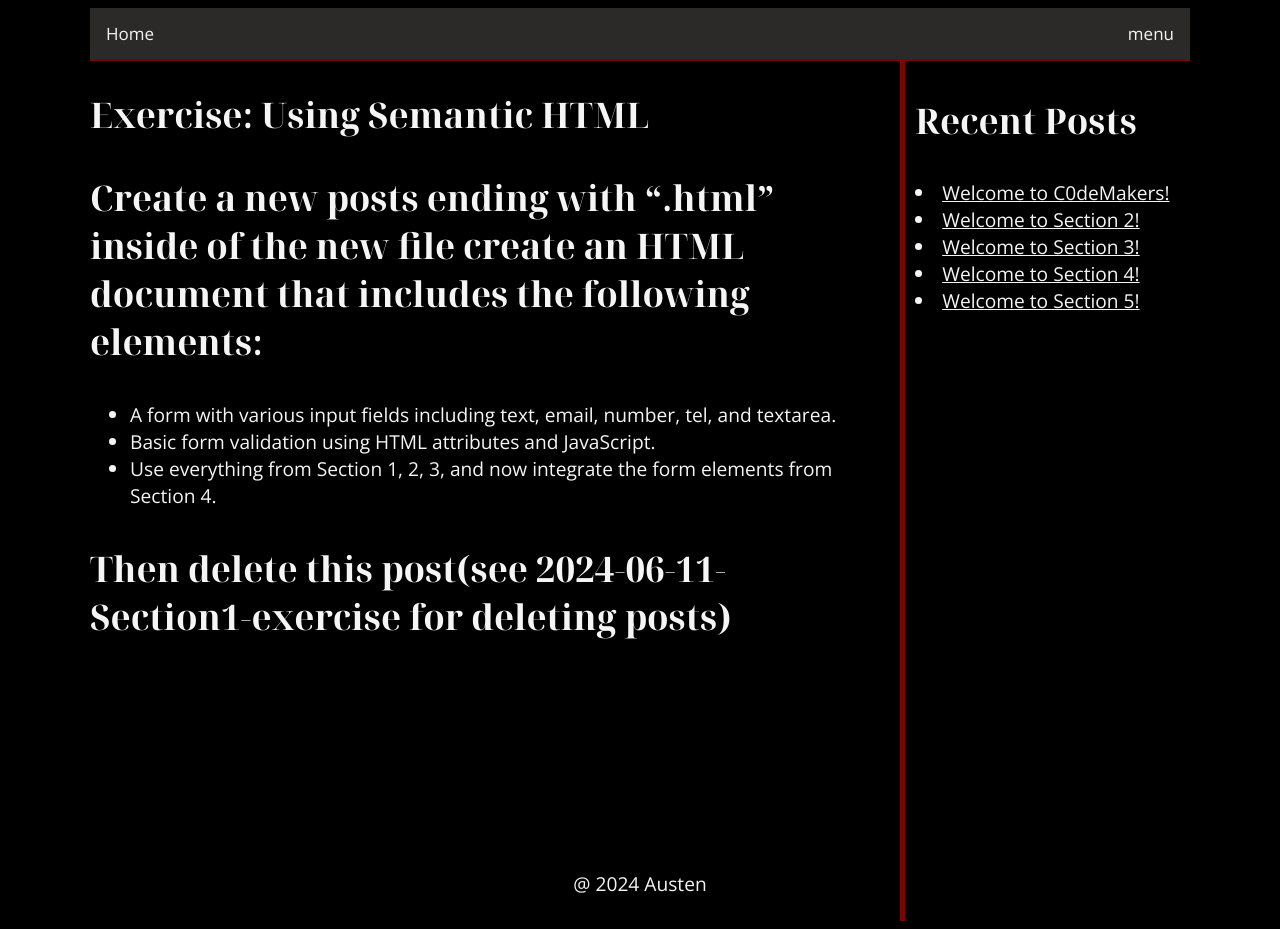
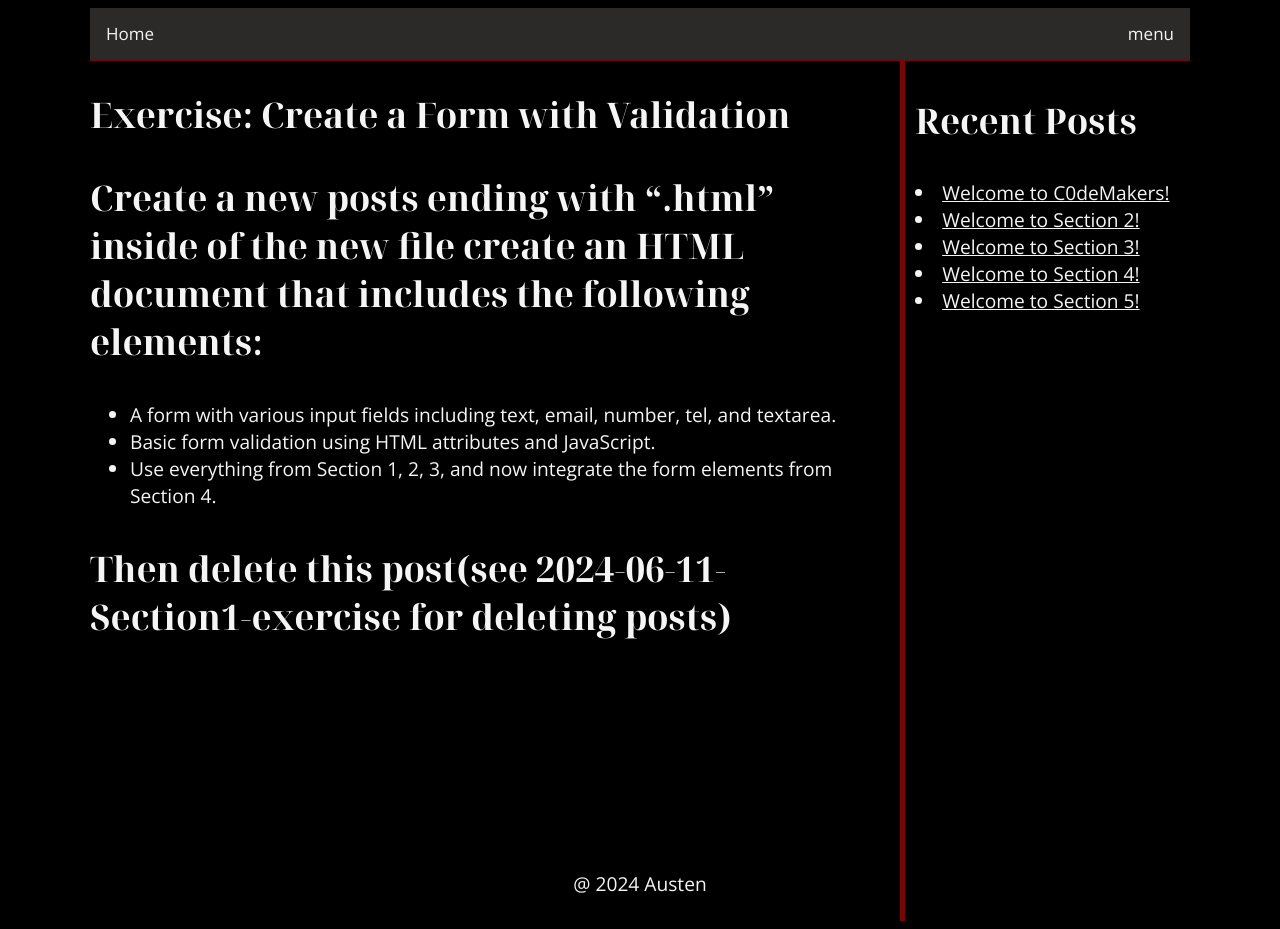
Before and after one commit to AustenMeier/C0MAKERSTESTing, a Jekyll site: the page built from _posts/2024-06-13-Section4-exercise.markdown, in a window 1280 px wide. Built offline with Jekyll 4.4.1, drawn with Linux system fonts in a browser that asks for light colours.

Commit message:
Update 2024-06-13-Section4-exercise.markdown

```diff
--- a/_posts/2024-06-13-Section4-exercise.markdown
+++ b/_posts/2024-06-13-Section4-exercise.markdown
@@ -3,7 +3,7 @@ layout: post
 title:  "Welcome to Section 4!"
 ---
 
-## Exercise: Using Semantic HTML
+## Exercise: Create a Form with Validation
 
 ### Create a new posts ending with ".html" inside of the new file create an HTML document that includes the following elements:
 
```
